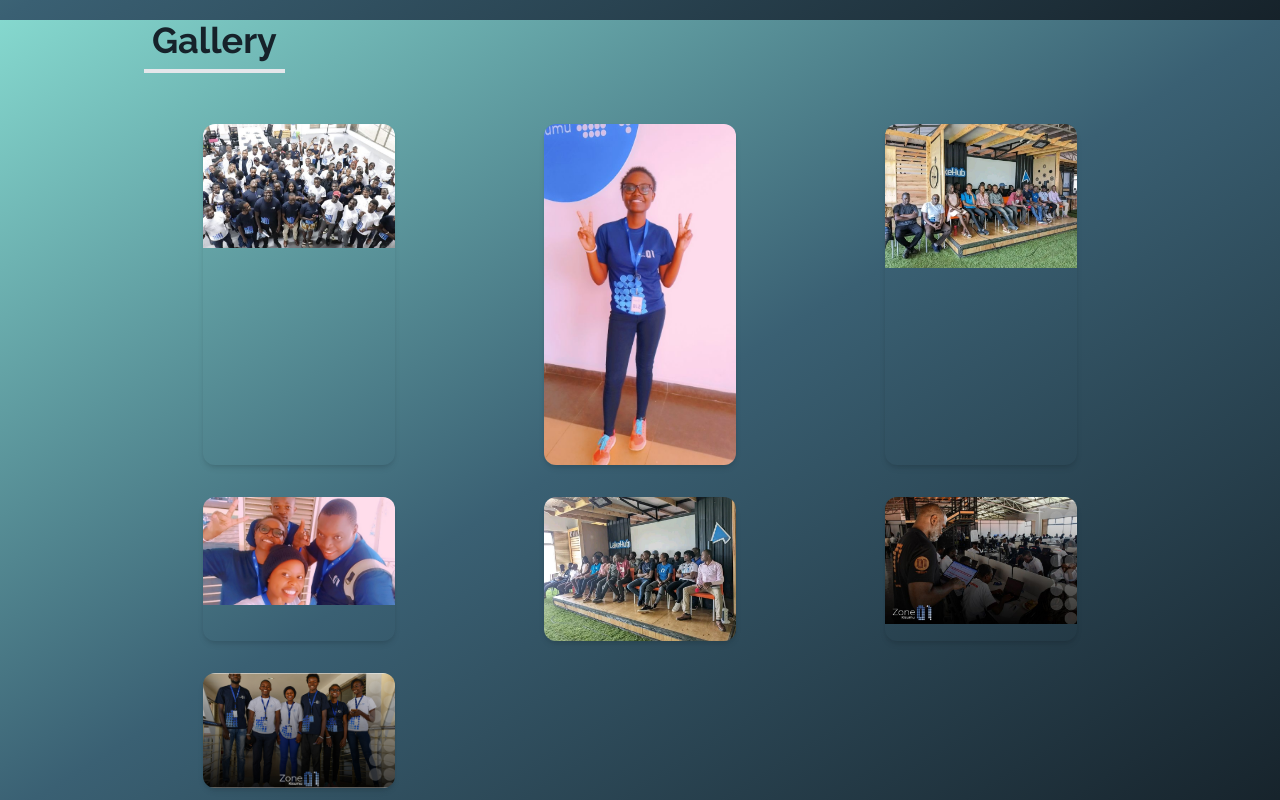
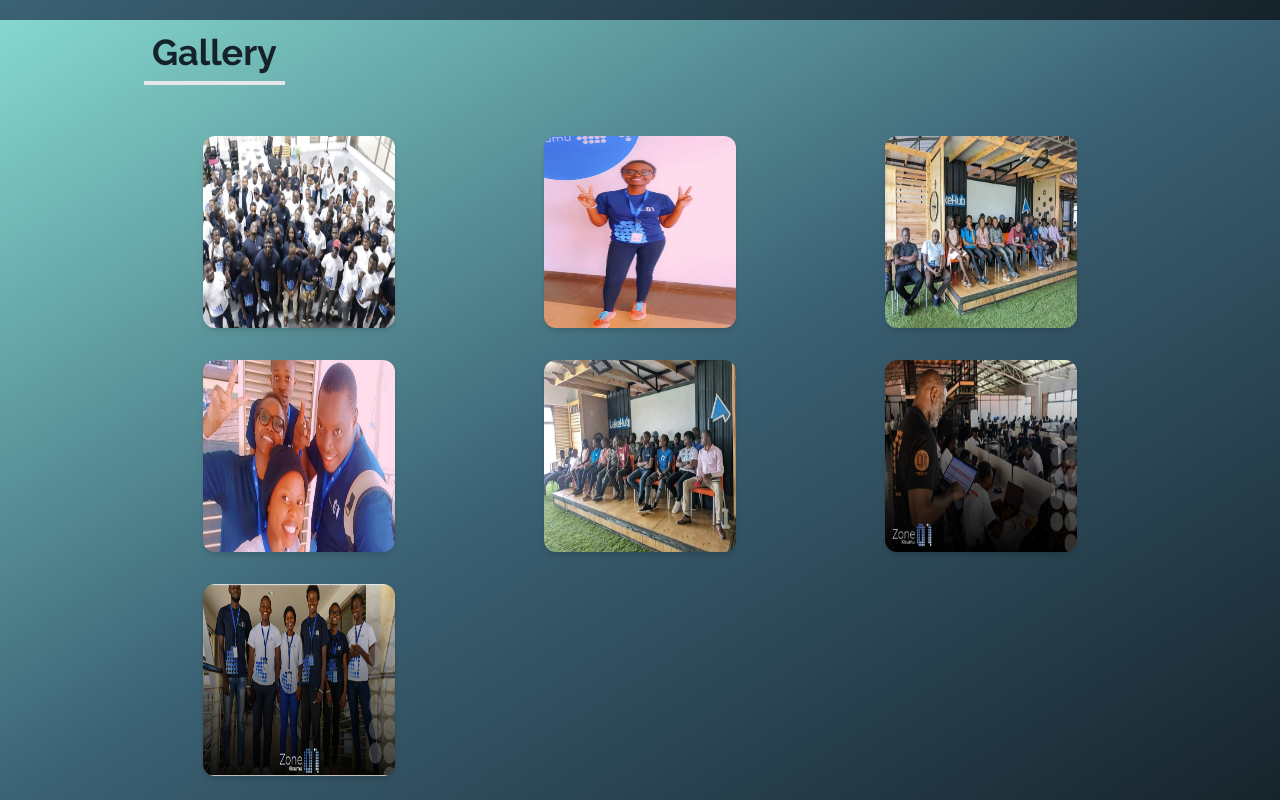
Before and after one commit to Cherrypick14/sleek_portfolio, a React (Create React App) app: page / in a window 1280 px wide. Shown: the part 1580-2380 px from the top of the page. Built offline with nearby package versions, Linux system fonts and the light colour scheme.

Commit message:
fix a few typo

```diff
--- a/src/components/gallery/galleryarray.jsx
+++ b/src/components/gallery/galleryarray.jsx
@@ -43,7 +43,7 @@ const Galleryarray = ({data}) => {
     <div className= 'max-w-md mx-auto rounded-xl shadow-md overflow-hidden md:max-w-2xl'>
       <div className='md:flex'>
         <div className='md:shrink-0'>
-        <img src={data.src} alt="" className='h-48 w-full object-cover md:h-full md:w-48'/>
+        <img src={data.src} alt="" className='h-48 w-full  md:w-48'/>
         </div>
       </div>
   </div>
```
